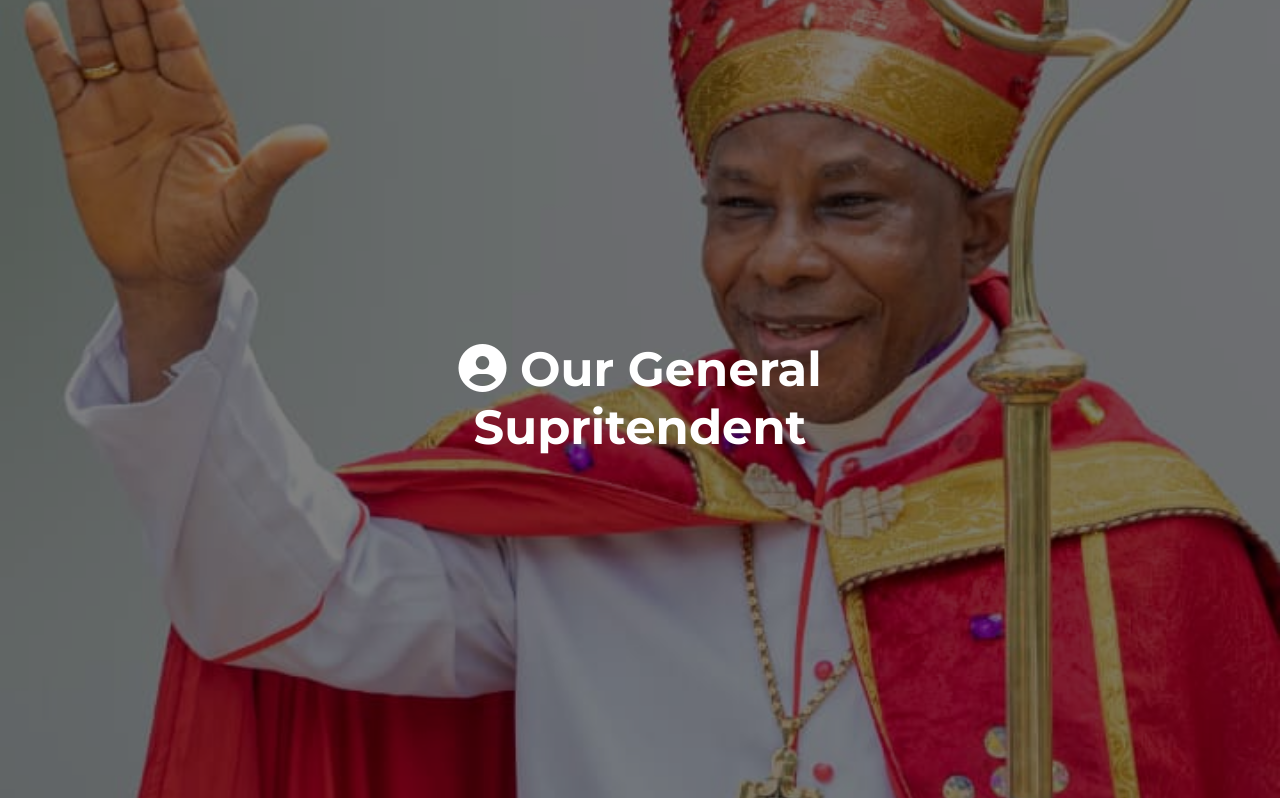
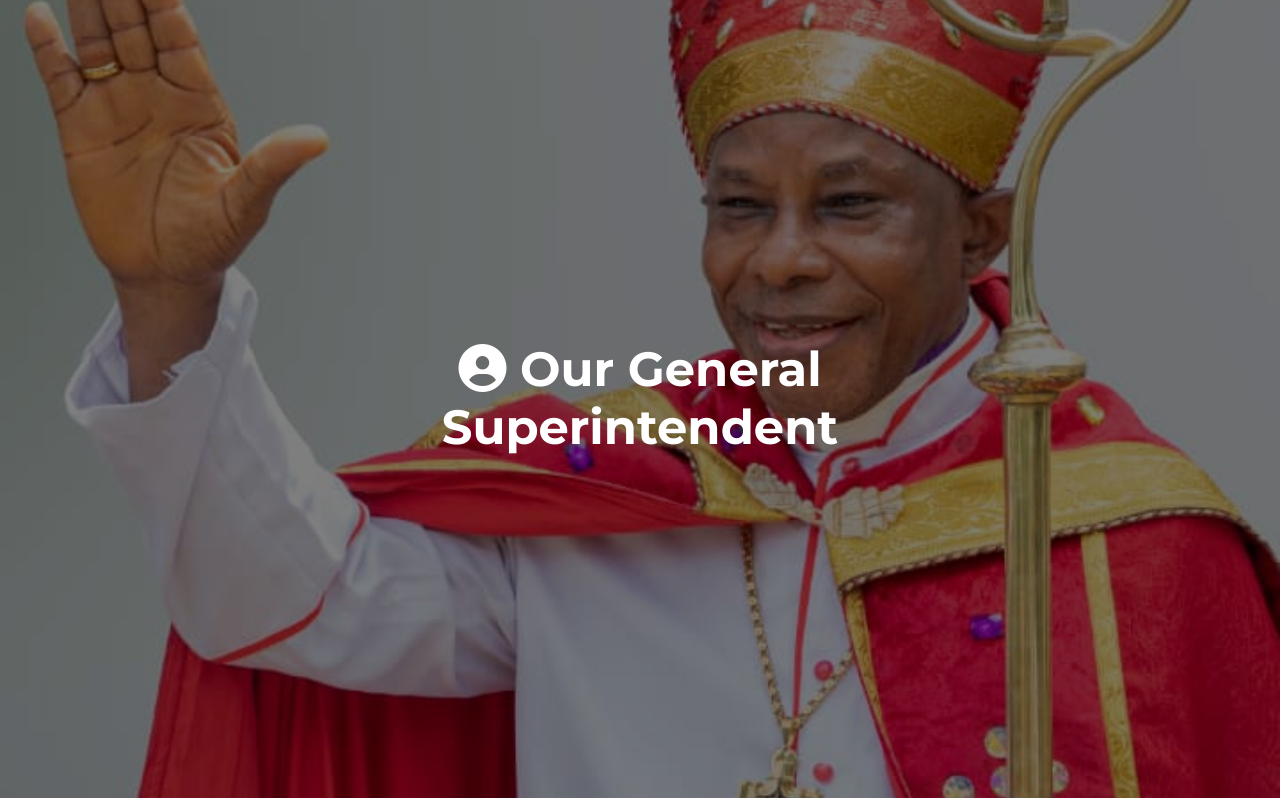
Before and after one commit to Bangboys16/fgfi, a Django app: page /about/ in a window 1280 px wide. Shown: the part 137-935 px from the top of the page. Run offline with Django 5.2, Linux system fonts and the light colour scheme; data comes from the database, SQL or seed files in the repository; some libraries are stand-ins or nearby versions.

Commit message:
Update about_us.html

```diff
--- a/church/templates/church/about_us.html
+++ b/church/templates/church/about_us.html
@@ -149,7 +149,7 @@
             <img src="{% static 'church/overseer.jpg' %}" alt="General Overseer" id="general-overseer-img" class="img-fluid">
             <div class="overlay"></div>
             <div class="overlay-text">
-                <h1> <i class="fas fa-user-circle"></i> Our General Supritendent</h1>
+                <h1> <i class="fas fa-user-circle"></i> Our General Superintendent</h1>
 
             </div>
         </div>
@@ -195,7 +195,7 @@
     </button>
 
     <!-- Footer Section -->
-    <footer class="text-center mt-5 py-4 bg-dark text-white" data-aos="fade-up">
+    <footer class="text-center mt-5 py-4 bg-dark text-white">
         <div class="container">
             <div class="social-icons mb-3">
                 <a href="#" class="text-white mx-2" target="_blank">
```
